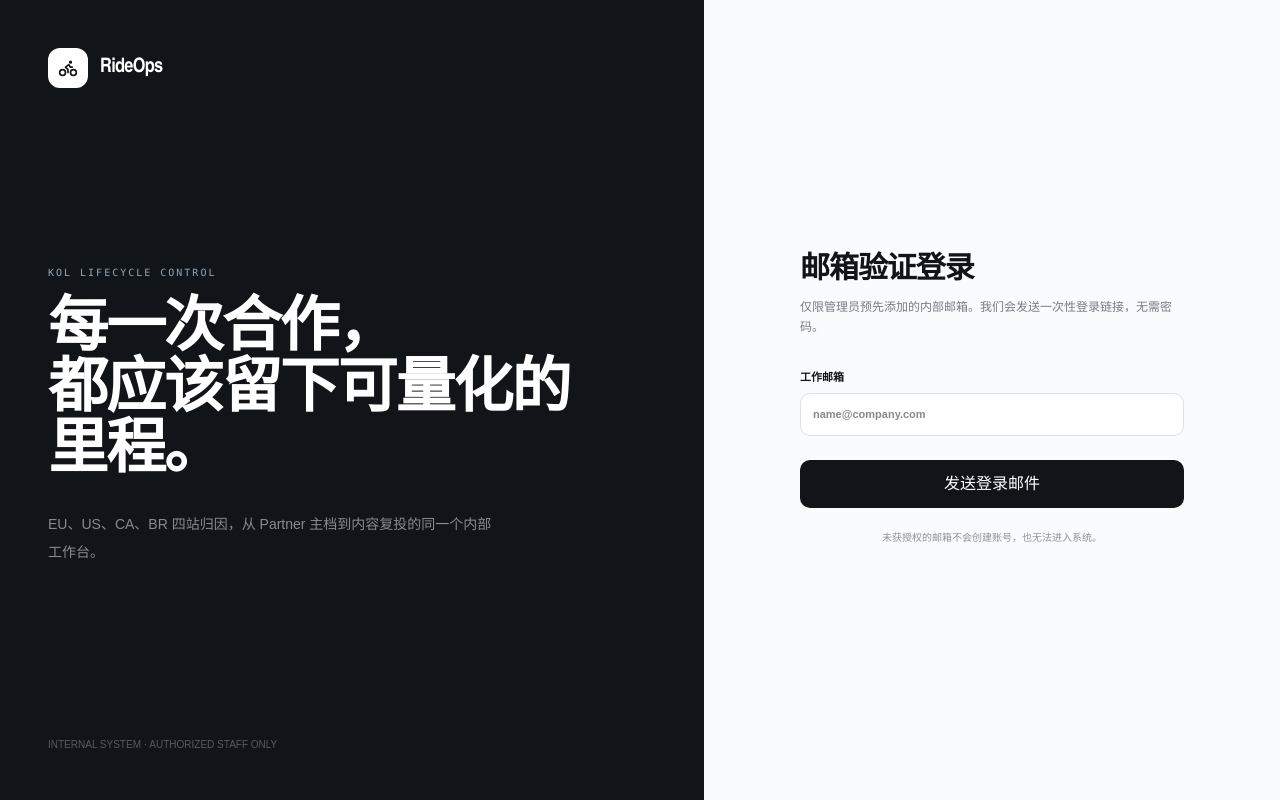
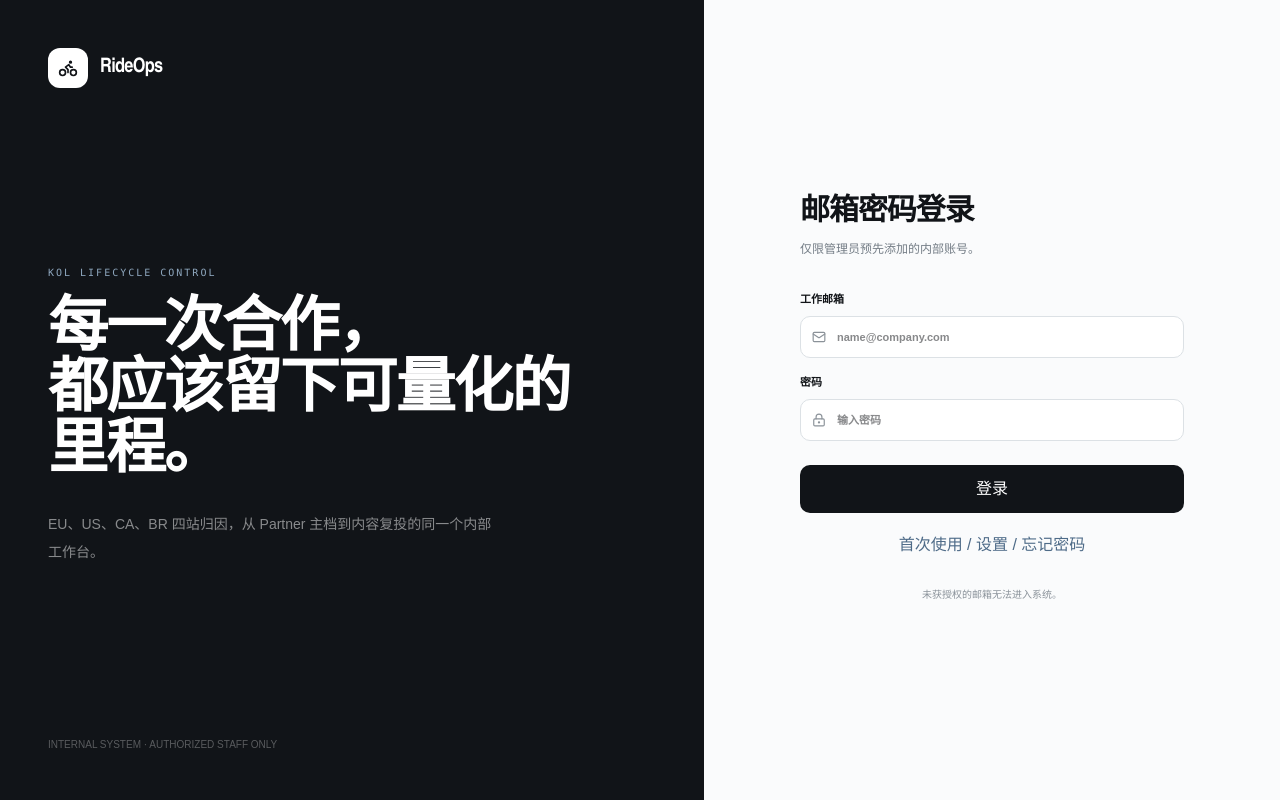
Before and after one commit to ilovekuma-riki/ebike-kol-crm, a Next.js app: page /login in a window 1280 px wide. Built offline with nearby package versions, Linux system fonts and the light colour scheme.

Commit message:
fix: switch login to email password auth

```diff
--- a/src/app/login/page.tsx
+++ b/src/app/login/page.tsx
@@ -1,11 +1,12 @@
 "use client";
 
 import { FormEvent, useState } from "react";
-import { Bike, LoaderCircle, MailCheck } from "lucide-react";
+import { Bike, LoaderCircle, Mail, LockKeyhole } from "lucide-react";
 import { createClient } from "@/lib/supabase/client";
 
 export default function Login() {
   const [loading, setLoading] = useState(false);
+  const [resetLoading, setResetLoading] = useState(false);
   const [error, setError] = useState(() => {
     if (typeof window === "undefined") return "";
     const reason = new URLSearchParams(window.location.search).get("error");
@@ -13,34 +14,61 @@ export default function Login() {
       return "线上认证尚未配置，请联系管理员完成 Supabase 环境变量设置。";
     }
     if (reason === "invalid_or_expired_link") {
-      return "登录链接无效或已过期，请重新发送。";
+      return "设置密码链接无效或已过期，请重新发送。";
     }
     return "";
   });
-  const [sentTo, setSentTo] = useState("");
+  const [notice, setNotice] = useState("");
 
   async function submit(event: FormEvent<HTMLFormElement>) {
     event.preventDefault();
     setLoading(true);
     setError("");
+    setNotice("");
+
     const data = new FormData(event.currentTarget);
     const email = String(data.get("email")).trim();
+    const password = String(data.get("password"));
     const next = new URLSearchParams(location.search).get("next") || "/dashboard";
 
     try {
-      const { error: signInError } = await createClient().auth.signInWithOtp({
-        email,
-        options: {
-          shouldCreateUser: false,
-          emailRedirectTo: `${location.origin}/auth/callback?next=${encodeURIComponent(next)}`,
-        },
-      });
+      const { error: signInError } = await createClient().auth.signInWithPassword({ email, password });
       if (signInError) throw signInError;
-      setSentTo(email);
+      window.location.assign(next);
     } catch (cause) {
-      setError(cause instanceof Error ? cause.message : "登录邮件发送失败");
+      const message = cause instanceof Error ? cause.message : "登录失败";
+      setError(
+        message.toLowerCase().includes("invalid login credentials")
+          ? "邮箱或密码错误。首次使用或忘记密码，请点击下方“设置 / 忘记密码”。"
+          : message,
+      );
     } finally {
       setLoading(false);
+    }
+  }
+
+  async function sendReset() {
+    const input = document.querySelector<HTMLInputElement>('input[name="email"]');
+    const email = input?.value.trim();
+    if (!email) {
+      setError("请先填写工作邮箱。" );
+      return;
+    }
+
+    setResetLoading(true);
+    setError("");
+    setNotice("");
+
+    try {
+      const { error: resetError } = await createClient().auth.resetPasswordForEmail(email, {
+        redirectTo: `${location.origin}/auth/callback?next=${encodeURIComponent("/reset-password")}`,
+      });
+      if (resetError) throw resetError;
+      setNotice("设置密码邮件已发送。请只打开最新一封邮件中的链接。" );
+    } catch (cause) {
+      setError(cause instanceof Error ? cause.message : "设置密码邮件发送失败");
+    } finally {
+      setResetLoading(false);
     }
   }
 
@@ -58,28 +86,40 @@ export default function Login() {
         </div>
         <span className="text-[10px] text-white/30">INTERNAL SYSTEM · AUTHORIZED STAFF ONLY</span>
       </section>
+
       <section className="grid place-items-center bg-[#fafbfc] p-6">
         <form onSubmit={submit} className="w-full max-w-sm">
           <span className="mb-8 grid size-10 place-items-center rounded-xl bg-[#111418] text-white lg:hidden"><Bike size={20} /></span>
-          <h2 className="font-display text-3xl font-semibold">邮箱验证登录</h2>
-          <p className="mt-2 text-xs leading-5 text-[#747d86]">仅限管理员预先添加的内部邮箱。我们会发送一次性登录链接，无需密码。</p>
-          {sentTo ? (
-            <div className="mt-8 rounded-xl border border-[#cad7e2] bg-[#edf3f7] p-5 text-sm text-[#344b60]">
-              <MailCheck className="mb-3" size={22} />
-              登录邮件已发送至 <b>{sentTo}</b>，请在同一浏览器中打开邮件链接。
+          <h2 className="font-display text-3xl font-semibold">邮箱密码登录</h2>
+          <p className="mt-2 text-xs leading-5 text-[#747d86]">仅限管理员预先添加的内部账号。</p>
+
+          <label className="mt-8 block text-[11px] font-semibold">工作邮箱
+            <div className="relative mt-2">
+              <Mail size={14} className="absolute left-3 top-1/2 -translate-y-1/2 text-[#8b9299]" />
+              <input name="email" type="email" required autoComplete="email" className="w-full rounded-[10px] border border-[#dce1e5] bg-white py-3 pl-9 pr-3 text-xs" placeholder="name@company.com" />
             </div>
-          ) : (
-            <>
-              <label className="mt-8 block text-[11px] font-semibold">工作邮箱
-                <input name="email" type="email" required autoComplete="email" className="mt-2 w-full rounded-[10px] border border-[#dce1e5] bg-white px-3 py-3 text-xs" placeholder="name@company.com" />
-              </label>
-              {error && <p className="mt-3 rounded-lg bg-[#f6e5e3] p-3 text-[11px] text-[#a2453f]">{error}</p>}
-              <button disabled={loading} className="mt-6 flex w-full items-center justify-center gap-2 rounded-[10px] bg-[#111418] py-3 text-xs font-bold text-white disabled:opacity-60">
-                {loading && <LoaderCircle className="animate-spin" size={14} />} {loading ? "正在发送…" : "发送登录邮件"}
-              </button>
-            </>
-          )}
-          <p className="mt-5 text-center text-[10px] leading-5 text-[#8a929a]">未获授权的邮箱不会创建账号，也无法进入系统。</p>
+          </label>
+
+          <label className="mt-4 block text-[11px] font-semibold">密码
+            <div className="relative mt-2">
+              <LockKeyhole size={14} className="absolute left-3 top-1/2 -translate-y-1/2 text-[#8b9299]" />
+              <input name="password" type="password" required autoComplete="current-password" className="w-full rounded-[10px] border border-[#dce1e5] bg-white py-3 pl-9 pr-3 text-xs" placeholder="输入密码" />
+            </div>
+          </label>
+
+          {error && <p className="mt-3 rounded-lg bg-[#f6e5e3] p-3 text-[11px] text-[#a2453f]">{error}</p>}
+          {notice && <p className="mt-3 rounded-lg bg-[#edf3f7] p-3 text-[11px] text-[#344b60]">{notice}</p>}
+
+          <button disabled={loading} className="mt-6 flex w-full items-center justify-center gap-2 rounded-[10px] bg-[#111418] py-3 text-xs font-bold text-white disabled:opacity-60">
+            {loading && <LoaderCircle className="animate-spin" size={14} />}
+            {loading ? "正在登录…" : "登录"}
+          </button>
+
+          <button type="button" disabled={resetLoading} onClick={sendReset} className="mt-3 w-full py-2 text-xs font-semibold text-[#4e6b88] disabled:opacity-50">
+            {resetLoading ? "正在发送…" : "首次使用 / 设置 / 忘记密码"}
+          </button>
+
+          <p className="mt-5 text-center text-[10px] leading-5 text-[#8a929a]">未获授权的邮箱无法进入系统。</p>
         </form>
       </section>
     </main>
```
